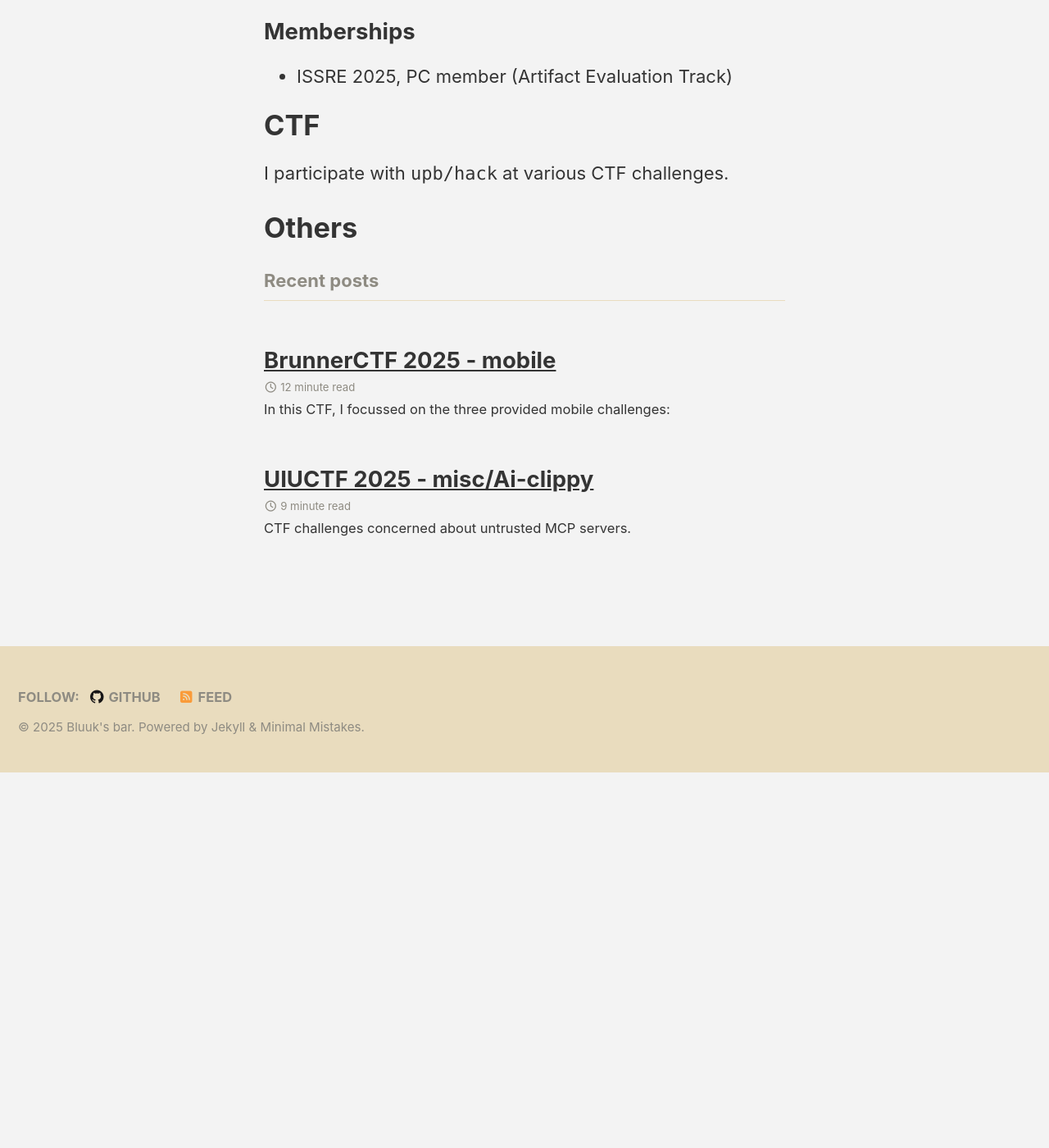
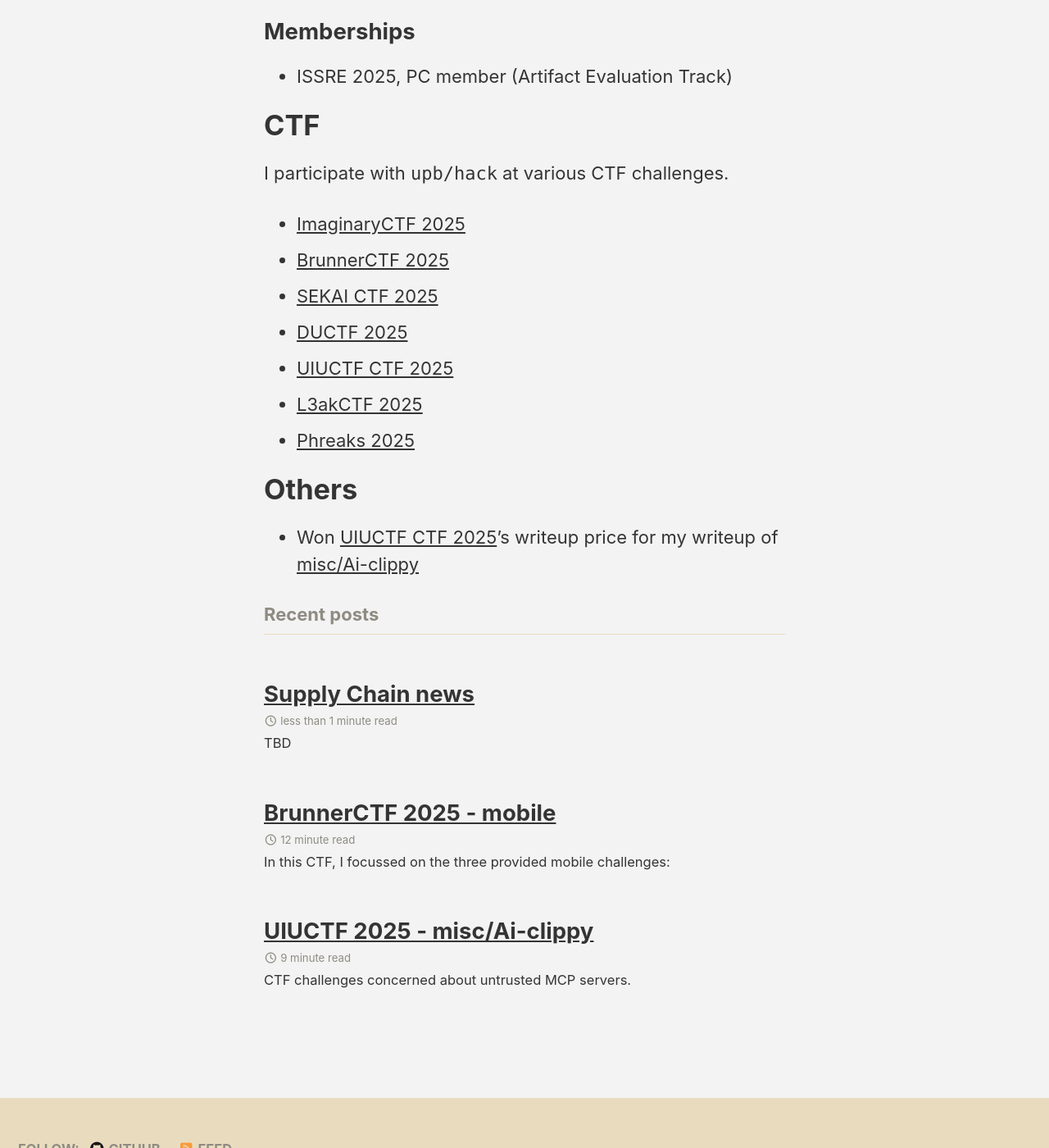
Before and after one commit to bluuuk/bluuuk.github.io, a Jekyll site: the page built from index.md, in a window 1280 px wide and 1400 px high, scrolled down 577 px. Shown: the whole window at 82% size. Built offline with Jekyll 4.4.1, drawn with Linux system fonts in a browser that asks for light colours; cached includes are drawn as plain includes; our own code applies the rules of GitHub Pages for plain Markdown files; a script that is not in the unit is left out; before the commit the page ends 1519 px from its top, so only the background shows below that.

Commit message:
Add ctfs and prices

```diff
--- /dev/null
+++ b/_posts/2025-09-16-supply_chain_news.md
@@ -0,0 +1,8 @@
+---
+title: "Supply Chain news"
+layout: single
+date: 2025-09-16
+categories: blog
+---
+
+# TBD
--- a/index.md
+++ b/index.md
@@ -15,4 +15,14 @@ I completed my Master's in Cybersecurity at the Hasso Plattner Institute in Pots
 
 I participate with `upb/hack` at various CTF challenges.
 
+- [ImaginaryCTF 2025](https://github.com/bluuuk/ctf/tree/master/imaginary2025)
+- [BrunnerCTF 2025](https://github.com/bluuuk/ctf/tree/master/Brunner2025)
+- [SEKAI CTF 2025](https://github.com/bluuuk/ctf/tree/master/sekai25)
+- [DUCTF 2025](https://github.com/bluuuk/ctf/tree/master/ductf2025/ai_bank)
+- [UIUCTF CTF 2025](https://github.com/bluuuk/ctf/tree/master/UICTF25)
+- [L3akCTF 2025](https://github.com/bluuuk/ctf/tree/master/L3KE2025)
+- [Phreaks 2025](https://github.com/bluuuk/ctf/tree/master/phreaks2025)
+
 # Others
+
+- Won [UIUCTF CTF 2025](https://github.com/sigpwny/UIUCTF-2025-Public/blob/main/WRITEUPS.md)'s writeup price for my writeup of [misc/Ai-clippy](https://github.com/sigpwny/UIUCTF-2025-Public/blob/main/WRITEUPS.md)
```
Also changed, not shown: 2 other files.
